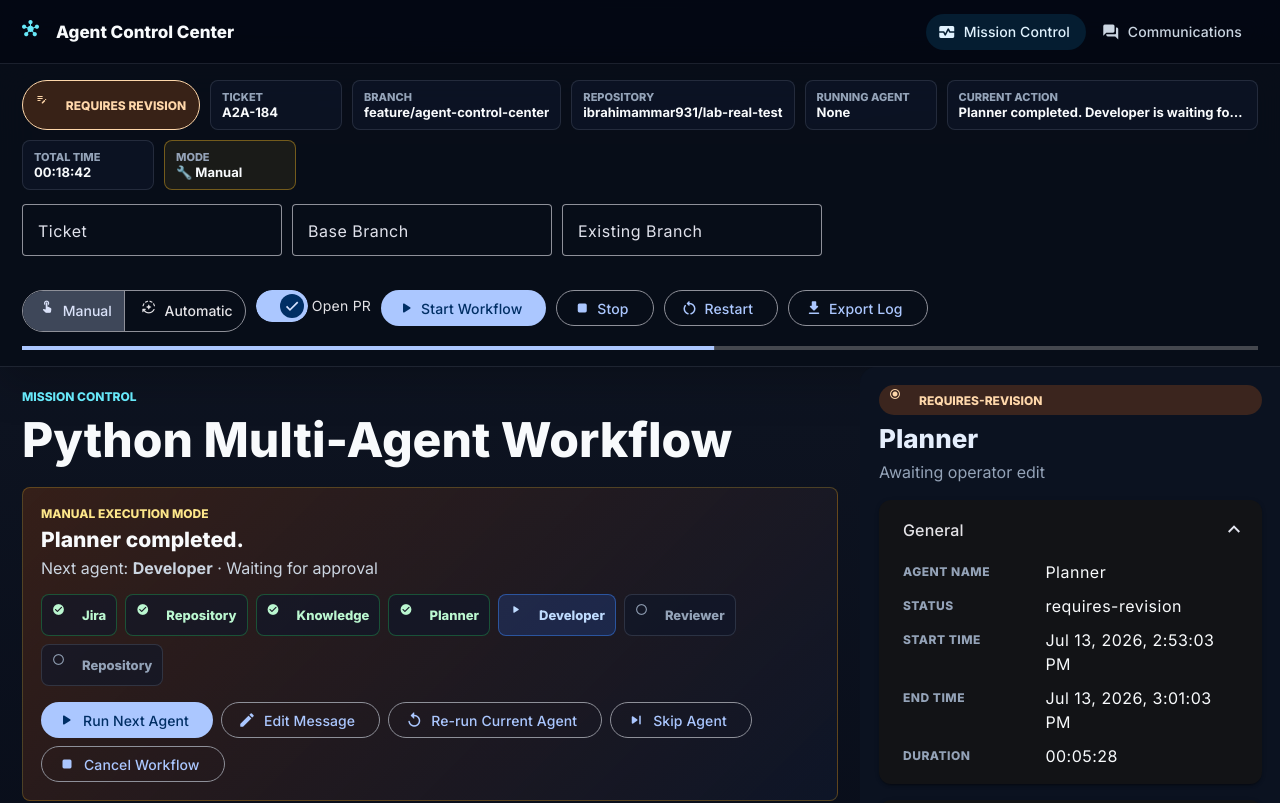
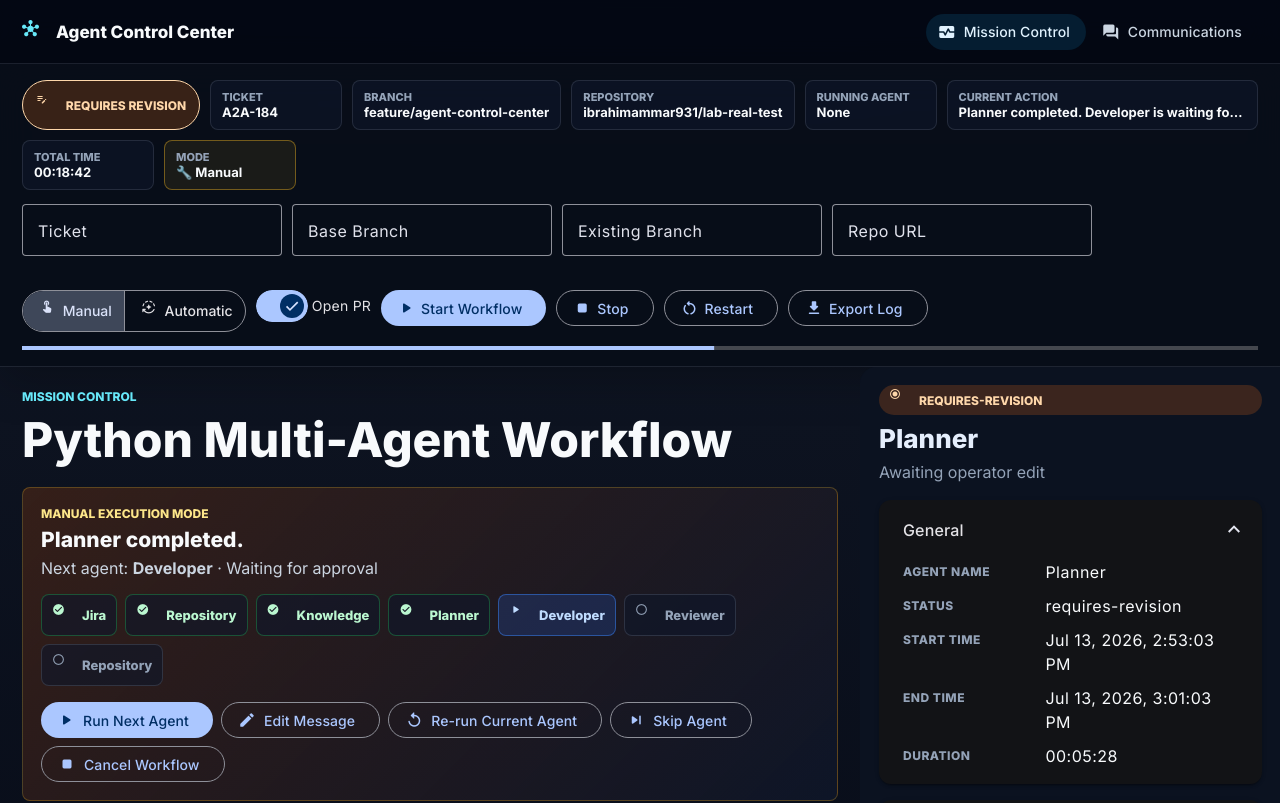
Before and after one commit to ibrahimammar931-lab/A2A-Project-Prototype, an Angular app in the folder dashboard/: page / in a window 1280 px wide. Shown: the top 803 px of the page. Built offline with nearby package versions, Linux system fonts and the light colour scheme; no server answers.

Commit message:
adding repo input option

```diff
--- a/dashboard/src/app/components/global-control-bar/global-control-bar.component.ts
+++ b/dashboard/src/app/components/global-control-bar/global-control-bar.component.ts
@@ -46,6 +46,10 @@ import { WorkflowStatus } from '../../models/workflow.models';
         <mat-form-field appearance="outline">
           <mat-label>Existing Branch</mat-label>
           <input matInput [(ngModel)]="workflowExistingBranch" placeholder="feature/my-branch">
+        </mat-form-field>
+        <mat-form-field appearance="outline">
+          <mat-label>Repo URL</mat-label>
+          <input matInput [(ngModel)]="workflowRepoUrl" placeholder="https://github.com/owner/repo">
         </mat-form-field>
       </div>
 
@@ -106,7 +110,7 @@ import { WorkflowStatus } from '../../models/workflow.models';
 
     .start-inputs {
       display: grid;
-      grid-template-columns: minmax(180px, 260px) minmax(180px, 260px) minmax(180px, 260px);
+      grid-template-columns: minmax(180px, 260px) minmax(180px, 260px) minmax(180px, 260px) minmax(180px, 260px);
       gap: 10px;
       align-items: start;
     }
@@ -184,6 +188,7 @@ export class GlobalControlBarComponent {
   workflowTicket = localStorage.getItem('workflowTicket') ?? '';
   workflowBranch = localStorage.getItem('workflowBranch') ?? '';
   workflowExistingBranch = localStorage.getItem('workflowExistingBranch') ?? '';
+  workflowRepoUrl = localStorage.getItem('workflowRepoUrl') ?? '';
   workflowOpenPr = localStorage.getItem('workflowOpenPr') !== 'false';
 
   label(value: string): string {
@@ -200,11 +205,13 @@ export class GlobalControlBarComponent {
     const branch = this.workflowBranch.trim() || 'main';
     const existingBranch = this.workflowExistingBranch.trim();
     const openPr = this.workflowOpenPr;
+    const repoUrl = this.workflowRepoUrl.trim();
     localStorage.setItem('workflowTicket', ticket);
     localStorage.setItem('workflowBranch', branch);
     localStorage.setItem('workflowExistingBranch', existingBranch);
     localStorage.setItem('workflowOpenPr', String(openPr));
-    this.workflow.startWorkflow(ticket, branch, existingBranch, openPr);
+    localStorage.setItem('workflowRepoUrl', repoUrl);
+    this.workflow.startWorkflow(ticket, branch, existingBranch, openPr, repoUrl);
   }
 }
 
--- a/dashboard/src/app/services/workflow-state.service.ts
+++ b/dashboard/src/app/services/workflow-state.service.ts
@@ -89,13 +89,15 @@ export class WorkflowStateService {
     issueKey = this.summary().ticket,
     baseBranch = this.summary().branch,
     existingBranch = '',
-    openPr = true
+    openPr = true,
+    repoUrl = ''
   ): void {
     this.command('start', {
       issue_key: issueKey,
       base_branch: baseBranch,
       existing_branch: existingBranch,
-      open_pr: openPr
+      open_pr: openPr,
+      repo_url: repoUrl
     });
     if (this.isManualMode()) {
       this.patchSummary({ status: 'waiting', runningAgent: 'None', currentAction: 'Workflow started. Jira is waiting for approval.' });
@@ -119,12 +121,13 @@ export class WorkflowStateService {
     this.patchSummary({ status: 'failed', currentAction: 'Workflow stopped' });
   }
 
-  restartWorkflow(existingBranch = '', openPr = true): void {
+  restartWorkflow(existingBranch = '', openPr = true, repoUrl = ''): void {
     this.command('restart', {
       issue_key: this.summary().ticket,
       base_branch: this.summary().branch,
       existing_branch: existingBranch,
-      open_pr: openPr
+      open_pr: openPr,
+      repo_url: repoUrl
     });
     this.snapshot.set(createMockSnapshot());
   }
```
Also changed, not shown: 2 other files (tests, documents, lock files or other folders).
